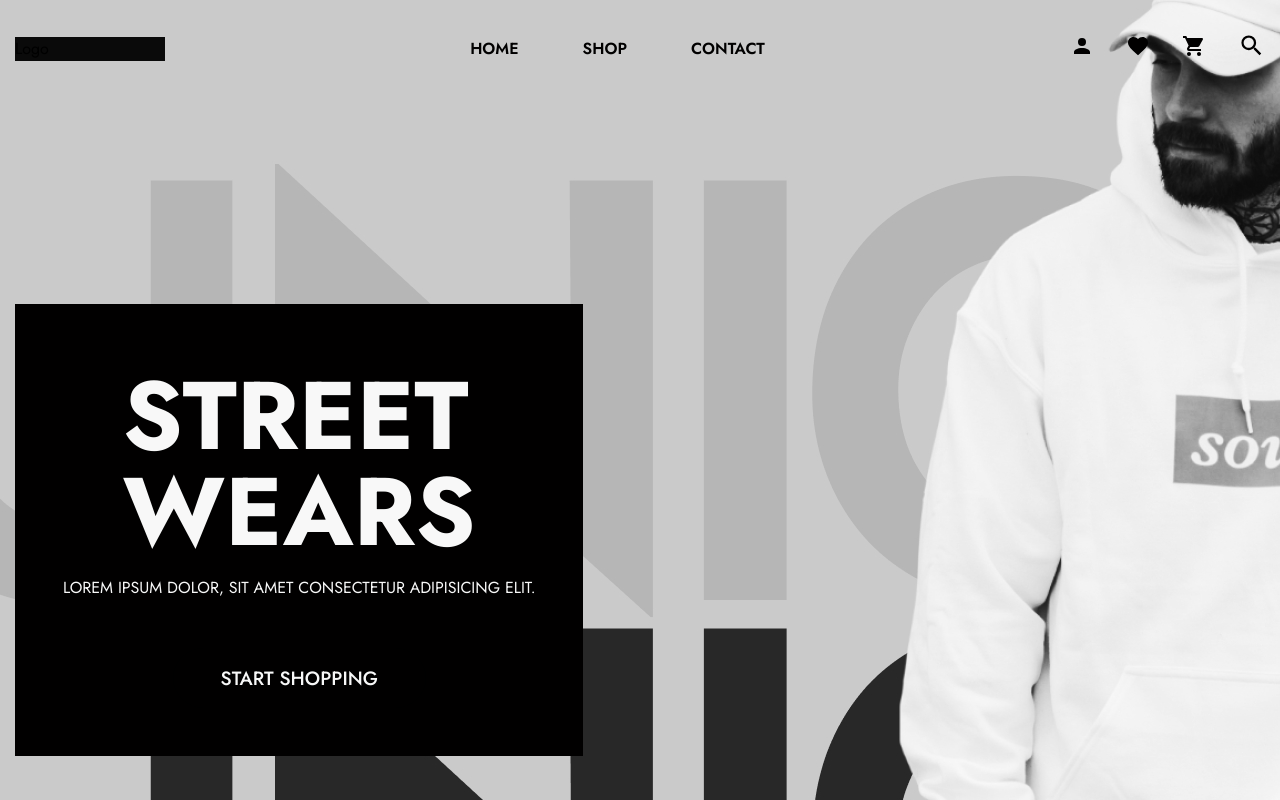
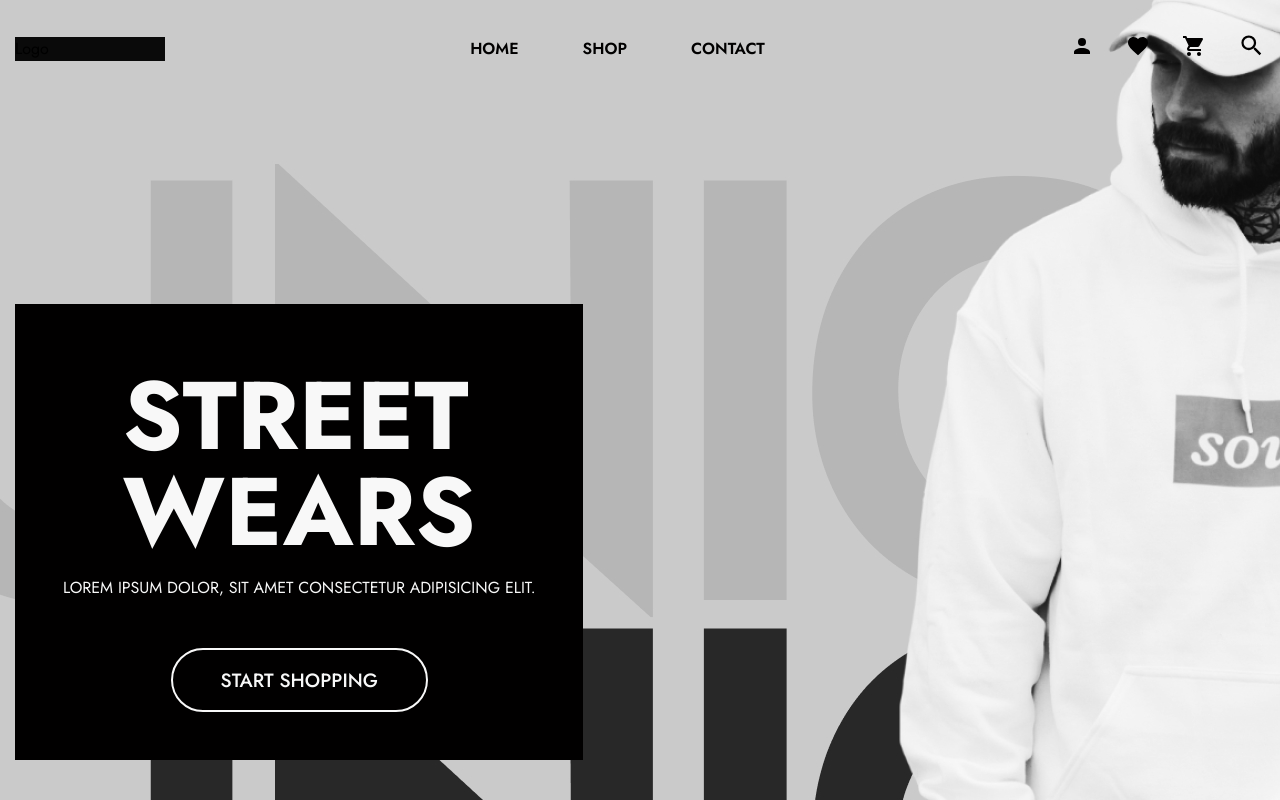
Before and after one commit to Shanks501/shopping-cart, a React (Vite) app: page / in a window 1280 px wide. Shown: the top 800 px of the page. Built offline with nearby package versions, Linux system fonts and the light colour scheme; no server answers.

Commit message:
Update secondaryButton styles and apply hover effects in Herobanner

```diff
--- a/src/components/Button/Button.module.css
+++ b/src/components/Button/Button.module.css
@@ -28,7 +28,7 @@ Button {
 
 .secondaryButton {
     background-color: var(--secondary-color);
-    border: 2px;
+    border: 2px solid var(--primary-color);
     color: var(--primary-color);
     font-size: 1.2rem;
     text-transform: uppercase;
@@ -36,3 +36,15 @@ Button {
     font-weight: 500;
     padding: 1rem 3rem;
 }
+
+.secondaryButton-hover {
+    composes: secondaryButton;
+}
+
+.secondaryButton-hover:hover {
+    transition: 0.5s ease-in;
+    border: 2px;
+    background-color: var(--primary-color);
+    border: 2px solid var(--secondary-color);
+    color: var(--secondary-color);
+}
--- a/src/components/Herobanner/Herobanner.jsx
+++ b/src/components/Herobanner/Herobanner.jsx
@@ -9,7 +9,11 @@ export default function Herobanner() {
                     Street<br></br> wears
                 </h1>
                 <p>Lorem ipsum dolor, sit amet consectetur adipisicing elit.</p>
-                <Button type={"button"} text={"Start shopping"} styleClass={"secondaryButton"} />
+                <Button
+                    type={"button"}
+                    text={"Start shopping"}
+                    styleClass={"secondaryButton-hover"}
+                />
             </div>
         </section>
     );
```
